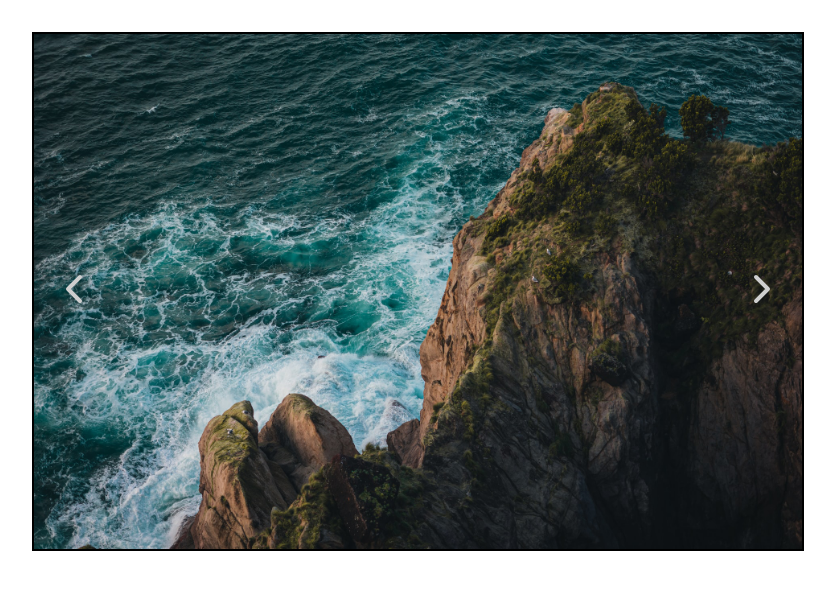
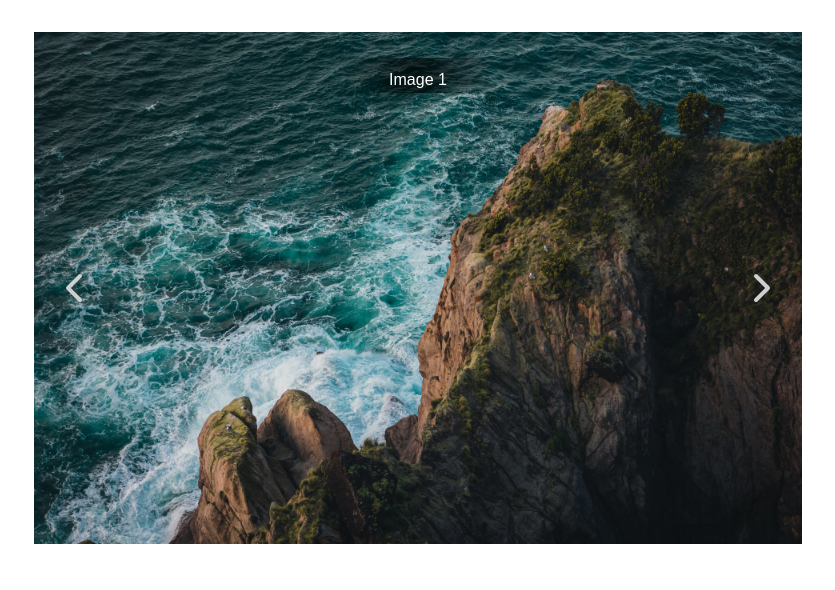
Before and after one commit to art-ste-web/ITBA-tasks, a plain HTML site: page JavaScript/Touch-slider/index.html in a window 1280 px wide. Shown: the whole page, without its empty margins (222-1057 px from the left). Drawn offline with nearby package versions, Linux system fonts and the light colour scheme.

Commit message:
add slide functions + params (title)

```diff
--- a/JavaScript/Touch-slider/slider.css
+++ b/JavaScript/Touch-slider/slider.css
@@ -7,7 +7,6 @@ body {
 
     max-width: 60%;
     margin: 2rem auto;
-    border: 2px solid #000;
     overflow: hidden;
     transition: all 1s ease;
     position: relative;
@@ -19,33 +18,16 @@ body {
 }
 
 
-
-
-
-
-/*slider titles*/
-.slider-container .slider-viewport .slide .inside-title {
-    position: absolute;
-    bottom: 10%;
-    left: 50%;
-    transform: translateX(-50%);
+/* slide title */
+#slider-container .img-wrapper {
+    position: relative;
+}
+#slider-container .img-wrapper .slide-title  {
+    font-family: sans-serif;
+    padding: .8rem 1rem;
+    margin: 0;
     color: #fff;
-    font-size: 2rem;
-    text-shadow: 4px 4px 8px rgba(0, 0, 0, .25);
-
-}
-
-.slider-container .slider-viewport .slide .slide-title {
     text-align: center;
-    font-size: 2rem;
-    font-family: sans-serif;
-    margin-top: 1rem;
-    background: radial-gradient(circle, rgba(0,0,0,.7) 0%, rgba(0,0,0,0) 100%);
-    padding: .5rem 2rem;
-}
-
-/*slider navigation*/
-.slider-container .slider-viewport .slider-navigation {
     width: 120px;
     height: 10px;
     position: absolute;
@@ -81,3 +63,9 @@ body {
     text-shadow: 8px 8px 16px rgba(0, 0, 0, .5);
     cursor: pointer;
 }
+
+@media screen and (max-width: 768px) {
+    #slider-container {
+        max-width: 90%;
+    }
+}
--- a/JavaScript/Touch-slider/slider.js
+++ b/JavaScript/Touch-slider/slider.js
@@ -1,6 +1,5 @@
 const sliderData = {
-    sliderContainer: 'slider-container',
-    images: [
+        images: [
         {
             url:'./img/img-1.jpg',
             title: 'Image 1'
@@ -13,10 +12,14 @@ const sliderData = {
             url:'./img/img-3.jpg',
             title: 'Image 3'
         },
+        {
+            url:'./img/img-4.jpg',
+            title: 'Image 4'
+        },
     ],
     activeSlide: 0,
-    title: true,
-    indicator: false,
+    isTitle: true,
+    isIndicator: false,
     autoplay: false
 
 }
@@ -24,30 +27,54 @@ const sliderData = {
 class TouchSlider {
     constructor(sliderData) {
         this.sliderData = sliderData;
-        this.slideLeftBtn = document.querySelector('.left-btn');
-        this.slideRightBtn = document.querySelector('.right-btn');
-        this.sliderFeed = document.querySelectorAll('.slider-feed');
-        this.sliderNav = document.querySelector('.slider-navigation');
+        this.sliderImages = sliderData.images;
+        this.sliderContainer = document.getElementById('slider-container');
     }
 
     sliderInit() {
-        this.createSliderFeed();
-        this.createSliderControls();
+        //create slider feed and controls
+        const sliderFeedEl = document.querySelector('.slider-feed');
+        const sliderControlsEl = document.querySelector('.slider-feed');
+        if(!sliderFeedEl && !sliderControlsEl) {
+            this.createSliderFeed();
+            this.createSliderControls();
+        }
         this.resizeSlide();
         this.setActiveSlide();
+        //slide count
         let slideCount = sliderData.activeSlide;
-        const slideWidth = document.getElementById('slider-container').offsetWidth;
+        const slideWidth = this.sliderContainer.offsetWidth;
         const sliderFeed = document.querySelector('.slider-feed');
         const slideLeftBtn = document.querySelector('.left-btn');
+        const slideRightBtn = document.querySelector('.right-btn');
+        //slide left
         slideLeftBtn.addEventListener('click', ()=>{
             slideCount++;
-            sliderFeed.style.transform = `translateX(-${slideCount*slideWidth}px)`;
+            if(slideCount >= this.sliderImages.length) {
+                slideCount = 0;
+            }
+            this.rollSlide(slideCount, slideWidth);
             console.log('slide left');
             console.log(slideCount);
         })
-
+        //slide right
+        slideRightBtn.addEventListener('click', ()=>{
+            slideCount--;
+            if(slideCount < 0 ) {
+                slideCount = this.sliderImages.length - 1;
+            }
+            this.rollSlide(slideCount, slideWidth);
+            console.log('slide right');
+            console.log(slideCount);
+        })
+        sliderFeed.style.transform = `translateX(-${slideCount*slideWidth}px)`;
 
     };
+
+    rollSlide(count, slideWidth) {
+        const sliderFeed = document.querySelector('.slider-feed');
+        sliderFeed.style.transform = `translateX(-${count*slideWidth}px)`;
+    }
 
     resizeSlide() {
         let slideWidth = document.getElementById('slider-container').offsetWidth;
@@ -59,33 +86,41 @@ class TouchSlider {
             img.style.height = 'auto';
         })
 
+
     }
 
     setActiveSlide() {
-        const slideWidth = document.getElementById('slider-container').offsetWidth;
+        const slideWidth = this.sliderContainer.offsetWidth;
         const sliderFeed = document.querySelector('.slider-feed');
         sliderFeed.style.transform = `translateX(-${this.sliderData.activeSlide*slideWidth}px)`;
     }
 
     createSliderFeed() {
-        const slider = document.getElementById(this.sliderData.sliderContainer);
         const sliderFeed = document.createElement('div');
         sliderFeed.classList.add('slider-feed');
-        slider.append(sliderFeed);
+        this.sliderContainer.append(sliderFeed);
         const sliderFeedEl = document.querySelector('.slider-feed');
         this.sliderData.images.forEach(el => {
+            const imageWrapper = document.createElement('div');
+            imageWrapper.classList.add('img-wrapper');
+            sliderFeedEl.append(imageWrapper);
             const image = document.createElement('img');
             image.setAttribute('src', el.url);
             image.setAttribute('alt', '');
-            sliderFeedEl.append(image);
+            imageWrapper.append(image);
+            if(this.sliderData.isTitle) {
+                const slideTitle = document.createElement('p');
+                slideTitle.classList.add('slide-title');
+                slideTitle.textContent = el.title;
+                imageWrapper.append(slideTitle);
+            }
         });
 
     }
     createSliderControls() {
-        const slider = document.getElementById(this.sliderData.sliderContainer);
         const sliderControls = document.createElement('div');
         sliderControls.classList.add('slider-controls');
-        slider.append(sliderControls);
+        this.sliderContainer.append(sliderControls);
         const sliderControlsEl = document.querySelector('.slider-controls');
 
         //left button
@@ -113,4 +148,4 @@ class TouchSlider {
 
 let mySlider = new TouchSlider(sliderData);
 mySlider.sliderInit();
-window.addEventListener('resize', mySlider.resizeSlide);
+window.addEventListener('resize', mySlider.sliderInit.bind(mySlider));
```
Also changed, not shown: JavaScript/Touch-slider/img/img-4.jpg.
